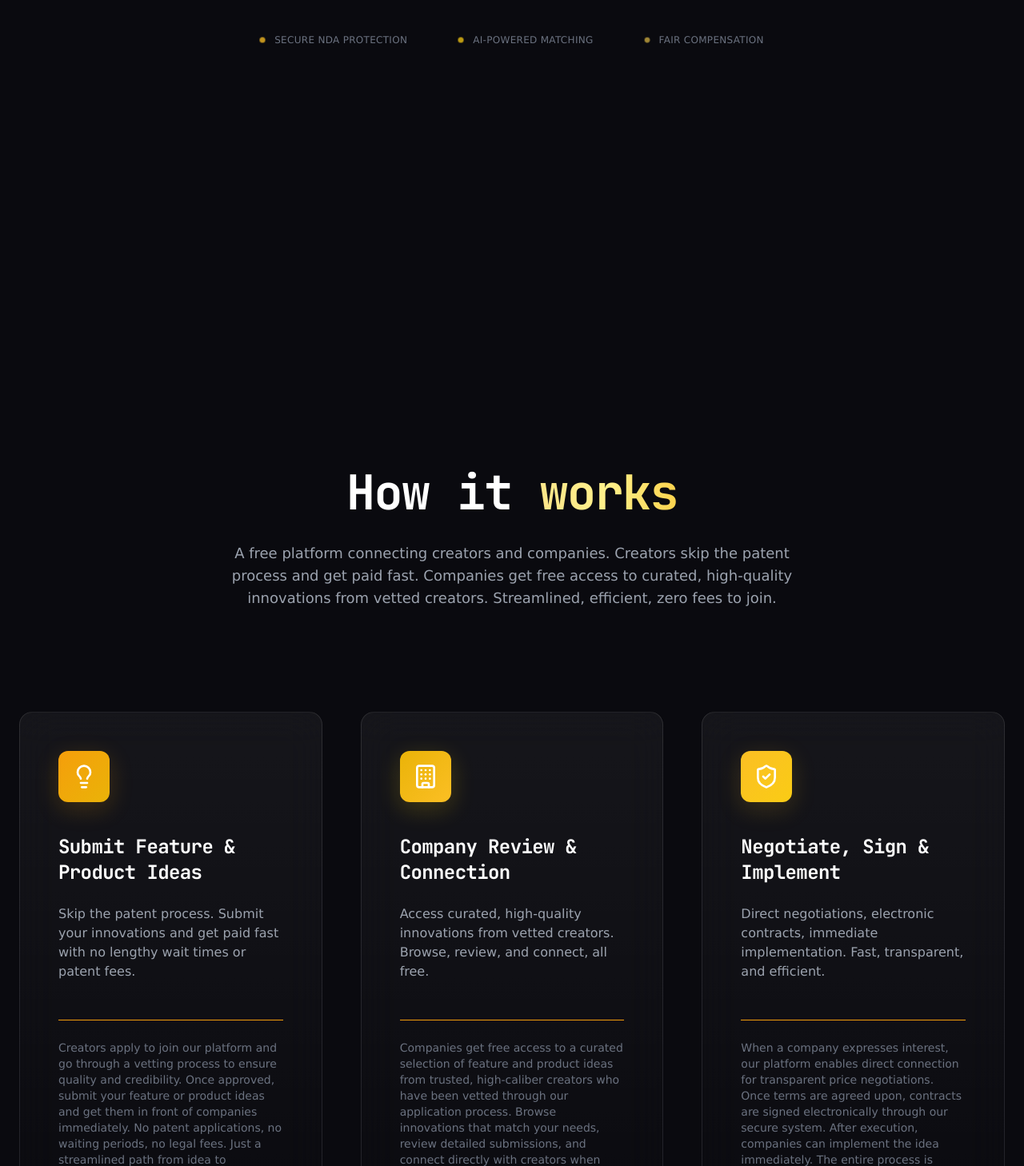
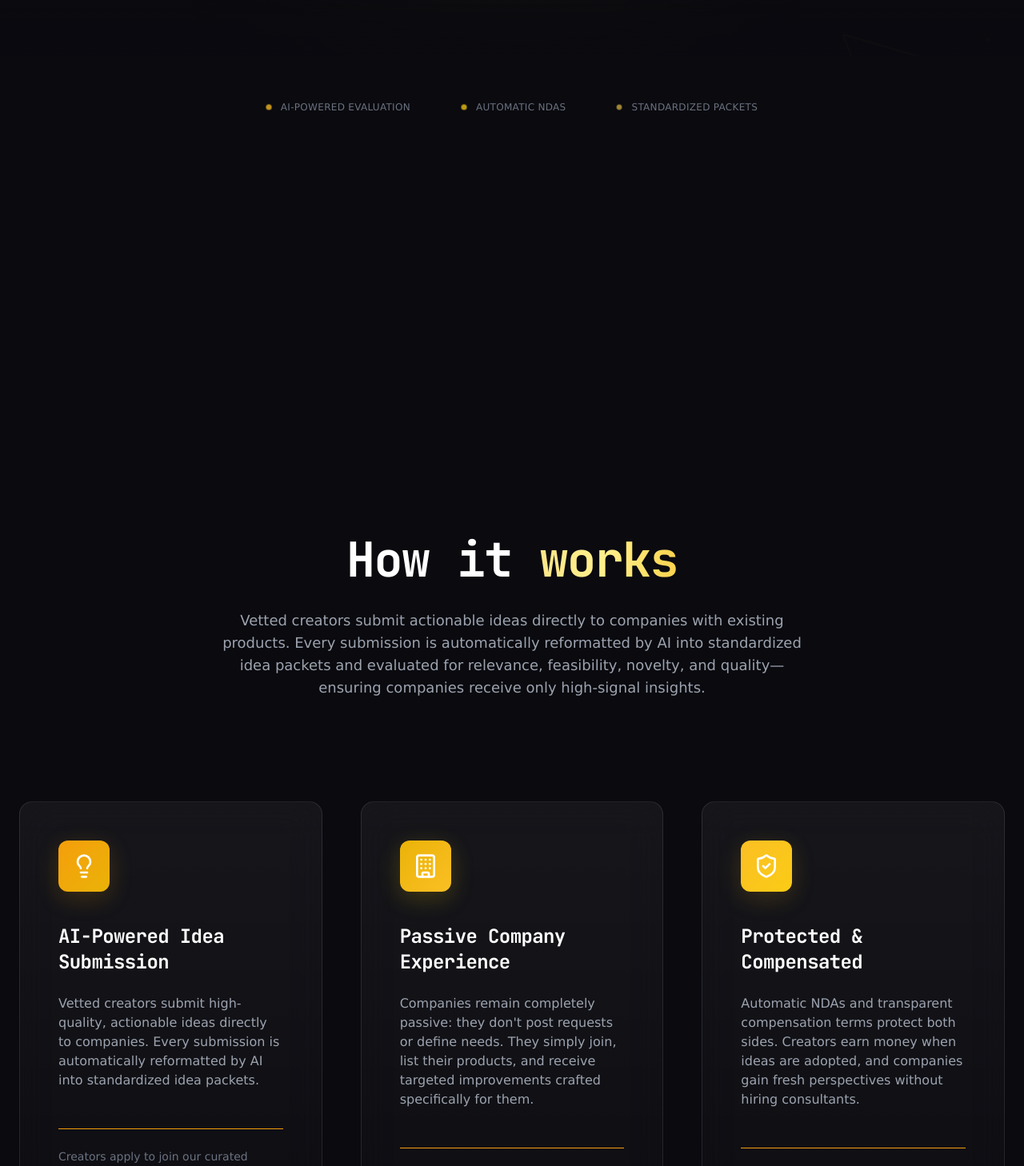
Before and after one commit to AliAbouelazm/postulate.ai, a React (Vite) app in the folder fc4ac4c8-08cb-4f38-85ef-165e4237a0ef/: page / in a window 1280 px wide. Shown: the part 772-2230 px from the top of the page at 80% size. Built offline with nearby package versions, Linux system fonts and the light colour scheme; no server answers.

Commit message:
Update website content to match new postulate.ai description

```diff
--- a/fc4ac4c8-08cb-4f38-85ef-165e4237a0ef/src/components/Features.tsx
+++ b/fc4ac4c8-08cb-4f38-85ef-165e4237a0ef/src/components/Features.tsx
@@ -4,23 +4,23 @@ import { LightbulbIcon, BuildingIcon, ShieldCheckIcon, Mail, Linkedin } from 'lu
 import { WaitlistModal } from './WaitlistModal';
 const features = [{
   icon: LightbulbIcon,
-  title: 'Submit Feature & Product Ideas',
-  description: 'Skip the patent process. Submit your innovations and get paid fast with no lengthy wait times or patent fees.',
-  details: 'Creators apply to join our platform and go through a vetting process to ensure quality and credibility. Once approved, submit your feature or product ideas and get them in front of companies immediately. No patent applications, no waiting periods, no legal fees. Just a streamlined path from idea to payment. All submissions are protected by automatic NDAs before any company can view them. Free to join, zero upfront costs.',
+  title: 'AI-Powered Idea Submission',
+  description: 'Vetted creators submit high-quality, actionable ideas directly to companies. Every submission is automatically reformatted by AI into standardized idea packets.',
+  details: 'Creators apply to join our curated marketplace and go through a vetting process to ensure quality and credibility. Once approved, submit feature improvements, UX enhancements, workflow optimizations, technical insights, and bug discoveries. AI automatically reformats each submission into a clean, standardized idea packet that includes the problem identified, the proposed solution, expected impact, and relevant technical considerations—ensuring companies receive clear and consistent insights every time.',
   gradient: 'from-amber-500 to-yellow-500',
   glowColor: 'rgba(245, 158, 11, 0.2)'
 }, {
   icon: BuildingIcon,
-  title: 'Company Review & Connection',
-  description: 'Access curated, high-quality innovations from vetted creators. Browse, review, and connect, all free.',
-  details: 'Companies get free access to a curated selection of feature and product ideas from trusted, high-caliber creators who have been vetted through our application process. Browse innovations that match your needs, review detailed submissions, and connect directly with creators when you find something compelling. No subscription fees, no browsing costs. Just free access to a pipeline of credible, innovative ideas.',
+  title: 'Passive Company Experience',
+  description: 'Companies remain completely passive: they don\'t post requests or define needs. They simply join, list their products, and receive targeted improvements crafted specifically for them.',
+  details: 'Companies join the platform and list their existing products. They don\'t need to post requests or define needs. Instead, they automatically receive targeted feature improvements, UX enhancements, workflow optimizations, technical insights, and bug discoveries crafted specifically for their products. Before any idea reaches a company, AI evaluates it for relevance, feasibility, novelty, and overall quality—filtering out weak or redundant submissions and guaranteeing a high-signal environment.',
   gradient: 'from-yellow-500 to-amber-400',
   glowColor: 'rgba(255, 215, 0, 0.2)'
 }, {
   icon: ShieldCheckIcon,
-  title: 'Negotiate, Sign & Implement',
-  description: 'Direct negotiations, electronic contracts, immediate implementation. Fast, transparent, and efficient.',
-  details: 'When a company expresses interest, our platform enables direct connection for transparent price negotiations. Once terms are agreed upon, contracts are signed electronically through our secure system. After execution, companies can implement the idea immediately. The entire process is designed for speed and efficiency with no middlemen, no delays, just a clean path from interest to implementation with creators getting fast compensation.',
+  title: 'Protected & Compensated',
+  description: 'Automatic NDAs and transparent compensation terms protect both sides. Creators earn money when ideas are adopted, and companies gain fresh perspectives without hiring consultants.',
+  details: 'Automatic NDAs protect both creators and companies before any idea is shared. Transparent compensation terms ensure fair payment when ideas are adopted. Creators earn money simply for thinking well, and companies gain fresh, external perspectives without hiring consultants or managing open suggestion channels. With AI structuring, scoring, and elevating the best ideas, postulate.ai transforms traditional feature requests and bug bounties into a unified, intelligent, compensated idea marketplace.',
   gradient: 'from-amber-400 to-yellow-400',
   glowColor: 'rgba(218, 165, 32, 0.2)'
 }];
@@ -57,7 +57,7 @@ export function Features() {
             </span>
           </motion.h2>
           <p className="text-base sm:text-lg text-gray-400 max-w-3xl mx-auto font-normal px-4">
-            A free platform connecting creators and companies. Creators skip the patent process and get paid fast. Companies get free access to curated, high-quality innovations from vetted creators. Streamlined, efficient, zero fees to join.
+            Vetted creators submit actionable ideas directly to companies with existing products. Every submission is automatically reformatted by AI into standardized idea packets and evaluated for relevance, feasibility, novelty, and quality—ensuring companies receive only high-signal insights.
           </p>
         </motion.div>
 
@@ -152,29 +152,29 @@ export function Features() {
               <div className="flex gap-3 sm:gap-4">
                 <div className="flex-shrink-0 w-6 h-6 sm:w-8 sm:h-8 rounded-full bg-gradient-to-br from-amber-500 to-yellow-500 flex items-center justify-center text-white font-bold text-xs sm:text-sm">1</div>
                 <div>
-                  <h4 className="font-semibold mb-2 text-sm sm:text-base">Creator Application & Idea Submission</h4>
-                  <p className="text-gray-400 text-xs sm:text-sm">Creators apply to join the platform and go through a vetting process to ensure quality and credibility. Once approved, submit your feature or product ideas and get them in front of companies immediately. Skip the patent process with no applications, no waiting periods, and no legal fees. Just submit and connect. Free to join.</p>
+                  <h4 className="font-semibold mb-2 text-sm sm:text-base">Creator Vetting & Submission</h4>
+                  <p className="text-gray-400 text-xs sm:text-sm">Vetted creators submit high-quality, actionable ideas directly to companies with existing products. Submissions include feature improvements, UX enhancements, workflow optimizations, technical insights, and bug discoveries. Every submission is automatically reformatted by AI into a clean, standardized idea packet that includes the problem identified, the proposed solution, expected impact, and relevant technical considerations.</p>
                 </div>
               </div>
               <div className="flex gap-3 sm:gap-4">
                 <div className="flex-shrink-0 w-6 h-6 sm:w-8 sm:h-8 rounded-full bg-gradient-to-br from-amber-500 to-yellow-500 flex items-center justify-center text-white font-bold text-xs sm:text-sm">2</div>
                 <div>
-                  <h4 className="font-semibold mb-2 text-sm sm:text-base">Company Review</h4>
-                  <p className="text-gray-400 text-xs sm:text-sm">Companies get free access to browse curated, high-quality innovations from vetted creators. Review submissions that match your innovation needs. All ideas are protected by NDAs before companies can view details. No subscription fees, no costs to browse. Just free access to a pipeline of credible ideas.</p>
+                  <h4 className="font-semibold mb-2 text-sm sm:text-base">AI Evaluation & Filtering</h4>
+                  <p className="text-gray-400 text-xs sm:text-sm">Before any idea reaches a company, AI evaluates it for relevance, feasibility, novelty, and overall quality—filtering out weak or redundant submissions and guaranteeing a high-signal environment. Only the best ideas make it through, ensuring companies receive clear and consistent insights every time.</p>
                 </div>
               </div>
               <div className="flex gap-3 sm:gap-4">
                 <div className="flex-shrink-0 w-6 h-6 sm:w-8 sm:h-8 rounded-full bg-gradient-to-br from-amber-500 to-yellow-500 flex items-center justify-center text-white font-bold text-xs sm:text-sm">3</div>
                 <div>
-                  <h4 className="font-semibold mb-2 text-sm sm:text-base">Connect & Negotiate</h4>
-                  <p className="text-gray-400 text-xs sm:text-sm">When a company is interested in an idea, our platform enables direct connection with the creator. Negotiate prices directly with no middlemen and no delays. Creators get fast compensation without the lengthy patent process. Both parties agree on terms transparently before moving forward.</p>
+                  <h4 className="font-semibold mb-2 text-sm sm:text-base">Passive Company Reception</h4>
+                  <p className="text-gray-400 text-xs sm:text-sm">Companies remain completely passive: they don't post requests or define needs. They simply join the platform, list their products, and receive targeted improvements crafted specifically for them. Automatic NDAs protect both sides before any idea is shared.</p>
                 </div>
               </div>
               <div className="flex gap-3 sm:gap-4">
                 <div className="flex-shrink-0 w-6 h-6 sm:w-8 sm:h-8 rounded-full bg-gradient-to-br from-amber-500 to-yellow-500 flex items-center justify-center text-white font-bold text-xs sm:text-sm">4</div>
                 <div>
-                  <h4 className="font-semibold mb-2 text-sm sm:text-base">Sign Contracts & Implement</h4>
-                  <p className="text-gray-400 text-xs sm:text-sm">Once terms are agreed upon, contracts are signed electronically through our secure platform. After execution, companies can implement the idea immediately. Creators receive fast compensation, and companies get innovative features or products ready to implement. Clean, efficient, fast.</p>
+                  <h4 className="font-semibold mb-2 text-sm sm:text-base">Adoption & Compensation</h4>
+                  <p className="text-gray-400 text-xs sm:text-sm">When companies adopt ideas, creators get paid. Transparent compensation terms protect both sides. Creators earn money simply for thinking well, and companies gain fresh, external perspectives without hiring consultants or managing open suggestion channels. The marketplace continuously improves the products the world already uses.</p>
                 </div>
               </div>
             </div>
@@ -183,21 +183,21 @@ export function Features() {
                 <div className="p-4 sm:p-6 rounded-xl bg-white/5 border border-white/10">
                   <h4 className="font-semibold mb-3 text-amber-300 text-sm sm:text-base">For Creators</h4>
                   <ul className="space-y-2 text-xs sm:text-sm text-gray-400">
-                    <li>• Fast payment by skipping the patent process</li>
-                    <li>• No waiting periods or legal fees</li>
-                    <li>• Solve problems and monetize creativity</li>
-                    <li>• Free to join with zero upfront costs</li>
-                    <li>• Direct connection with companies</li>
+                    <li>• Get paid when your ideas are adopted</li>
+                    <li>• Submit actionable ideas directly to companies</li>
+                    <li>• AI structures and elevates your best ideas</li>
+                    <li>• Automatic NDAs protect your submissions</li>
+                    <li>• Earn money simply for thinking well</li>
                   </ul>
                 </div>
                 <div className="p-4 sm:p-6 rounded-xl bg-white/5 border border-white/10">
                   <h4 className="font-semibold mb-3 text-amber-300 text-sm sm:text-base">For Companies</h4>
                   <ul className="space-y-2 text-xs sm:text-sm text-gray-400">
-                    <li>• Free access to curated innovations</li>
-                    <li>• Ideas from trusted, vetted creators</li>
-                    <li>• High-caliber, credible sources</li>
-                    <li>• Free to join with no subscription fees</li>
-                    <li>• Direct connection with creators</li>
+                    <li>• Remain completely passive—no posting needed</li>
+                    <li>• Receive targeted improvements for your products</li>
+                    <li>• AI-evaluated, high-signal ideas only</li>
+                    <li>• Fresh perspectives without hiring consultants</li>
+                    <li>• Standardized idea packets for easy review</li>
                   </ul>
                 </div>
               </div>
--- a/fc4ac4c8-08cb-4f38-85ef-165e4237a0ef/src/components/Hero.tsx
+++ b/fc4ac4c8-08cb-4f38-85ef-165e4237a0ef/src/components/Hero.tsx
@@ -223,7 +223,7 @@ export function Hero() {
         duration: 0.8,
         delay: 0.6
       }} className="text-base sm:text-lg md:text-xl text-gray-400 mb-12 sm:mb-20 max-w-2xl mx-auto leading-relaxed font-normal px-4">
-          Skip the patent process. Submit ideas and get paid fast. Companies get free access to curated innovations from vetted creators.
+          A curated marketplace where vetted creators submit high-quality, actionable ideas directly to companies with existing products—and get paid when those ideas are adopted. Companies remain completely passive: they simply join, list their products, and receive targeted improvements crafted specifically for them.
         </motion.p>
 
         <motion.div initial={{
@@ -297,13 +297,13 @@ export function Hero() {
         delay: 1.2
       }} className="flex flex-wrap items-center justify-center gap-8 sm:gap-16 text-xs sm:text-sm px-4">
           {[{
-          label: 'Secure NDA Protection',
+          label: 'AI-Powered Evaluation',
           color: 'bg-amber-400'
         }, {
-          label: 'AI-Powered Matching',
+          label: 'Automatic NDAs',
           color: 'bg-yellow-400'
         }, {
-          label: 'Fair Compensation',
+          label: 'Standardized Packets',
           color: 'bg-amber-300'
         }].map((item, index) => <motion.div key={item.label} initial={{
           opacity: 0,
```
Also changed, not shown: 1 other file (tests, documents, lock files or other folders).
